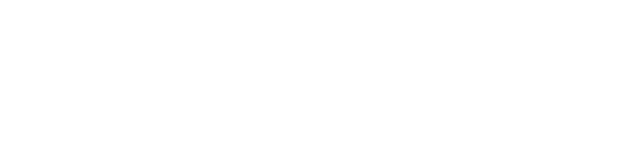
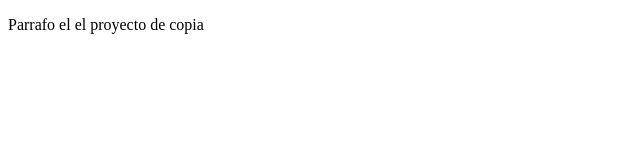
Before and after one commit to Alonso90159/Poyecto_Git_Pruebas, a plain HTML site: page index.html in a window 1280 px wide. Shown: the whole page, without its empty margins (0-640 px from the left). Drawn offline with Linux system fonts and the light colour scheme.

Commit message:
Guardado proyeto copia

```diff
--- a/index.html
+++ b/index.html
@@ -6,6 +6,6 @@
     <title>Document</title>
 </head>
 <body>
-
+    <p>Parrafo el el proyecto de copia</p>
 </body>
 </html>
```
